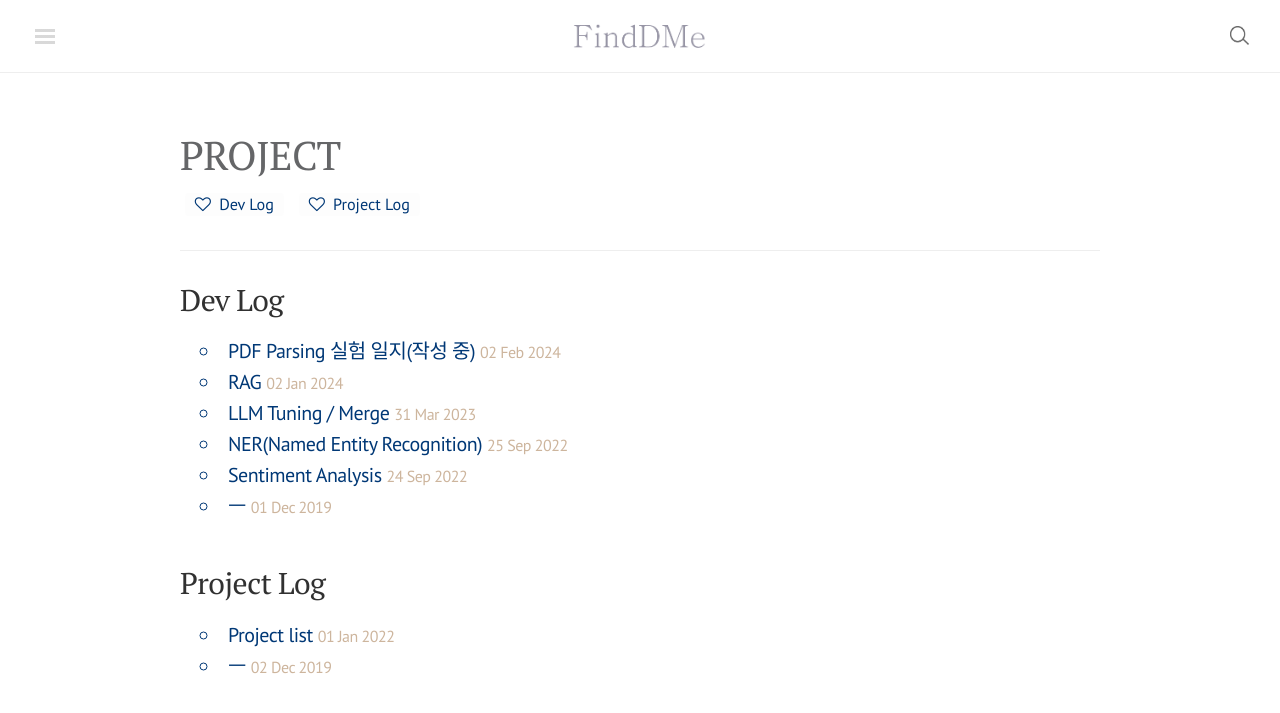
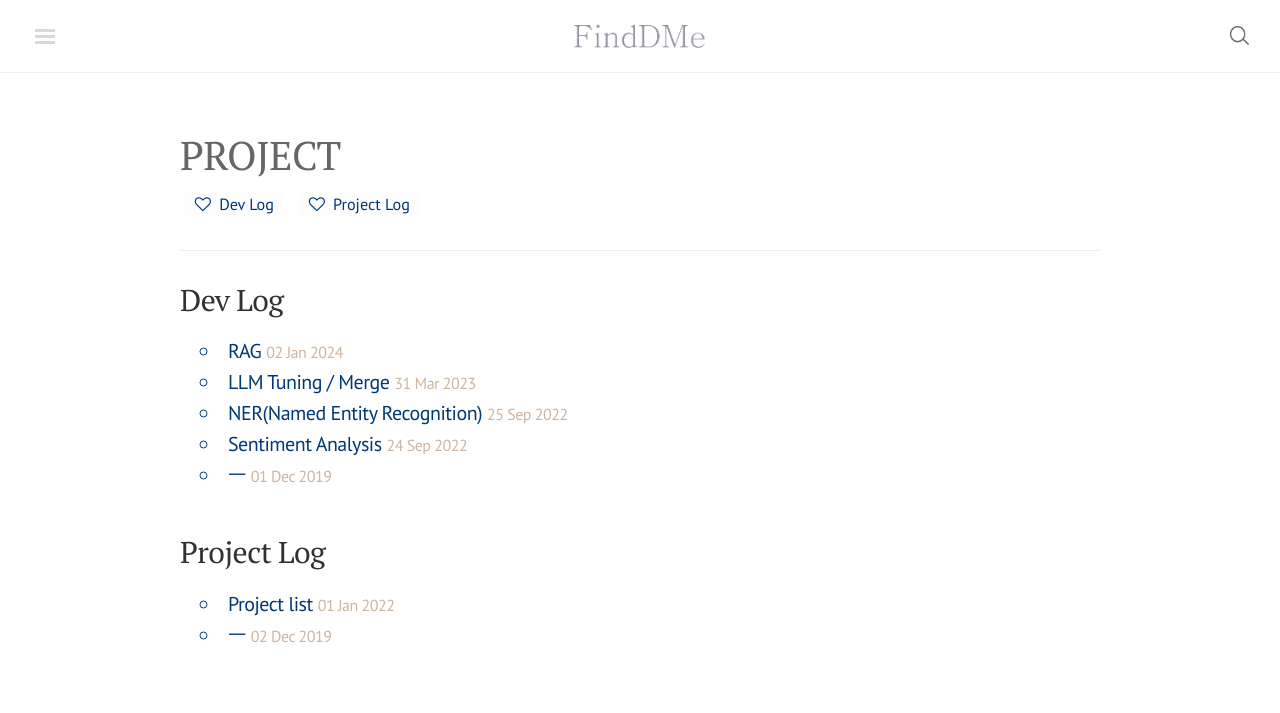
Before and after one commit to finddme/finddme.github.io, a Jekyll site: the page built from blog/project.html, in a window 1280 px wide. Shown: the top 713 px of the page. Built offline with Jekyll 4.4.1, drawn with Linux system fonts in a browser that asks for light colours; nearby versions of some CDN libraries; comment, search, counter and statistics services are not loaded.

Commit message:
Update 2024-02-02-pdf.md

```diff
--- a/_posts/2024-02-02-pdf.md
+++ b/_posts/2024-02-02-pdf.md
@@ -1,7 +1,7 @@
 ---
-title: PDF Parsing 실험 일지(작성 중)
-category: Dev Log
-tag: Development
+title: "RAG : PDF Parsing 실험 일지"
+category: LLM / Multimodal
+tag: NLP
 ---
 
 
```
